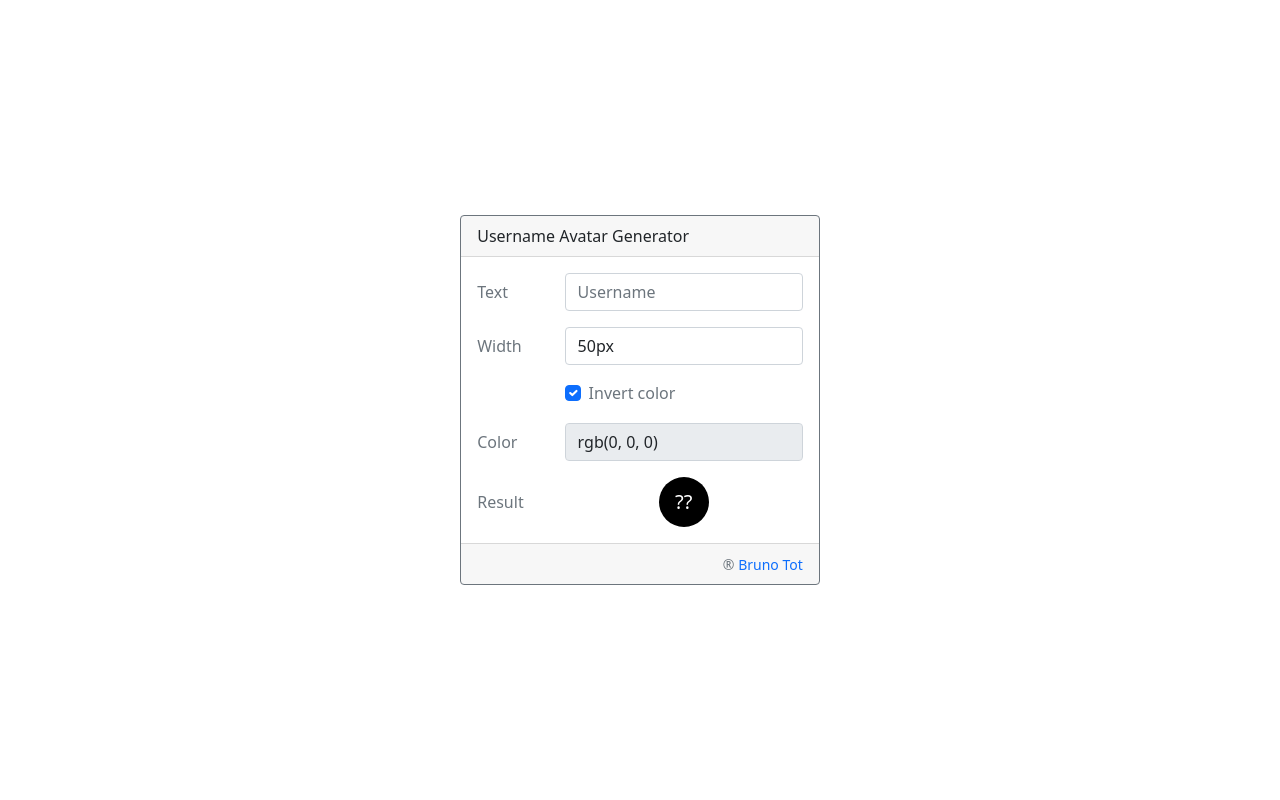
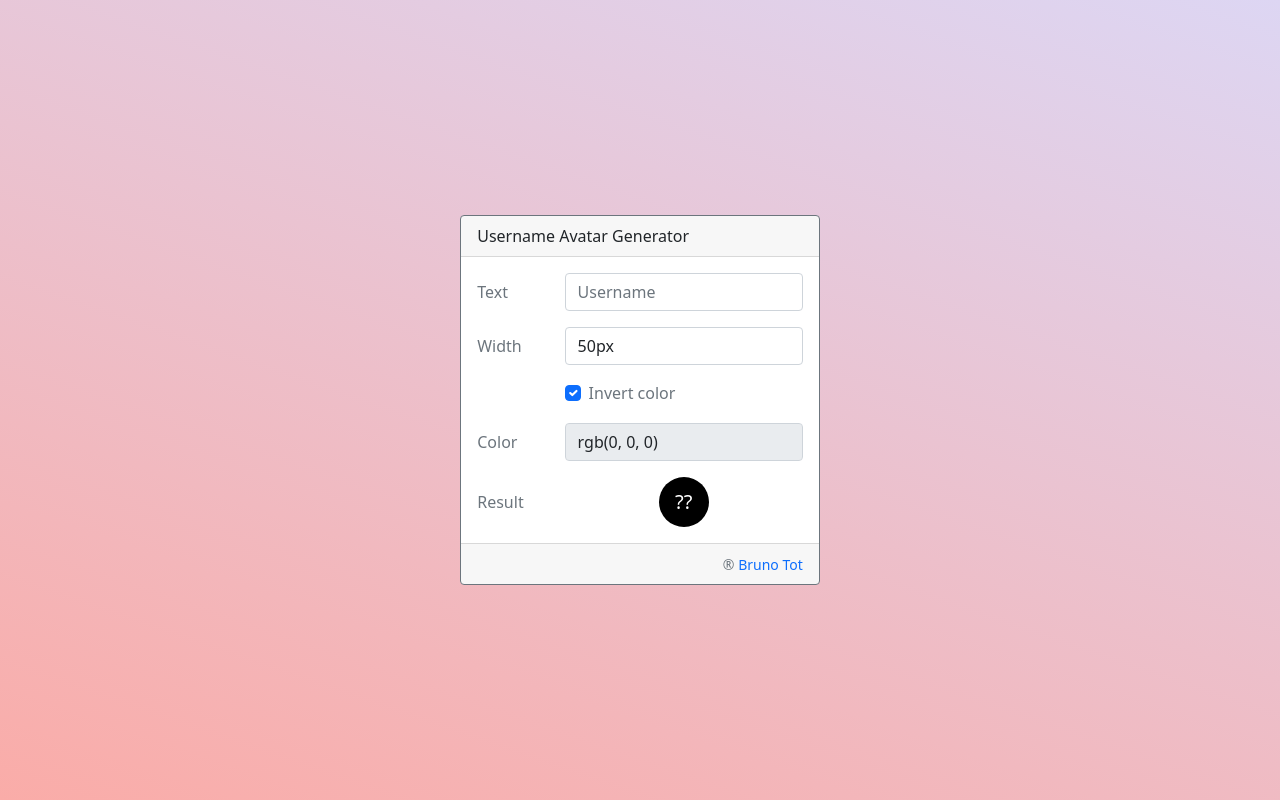
Before and after one commit to brunotot/username-avatar-generator, a plain HTML site: page index.html in a window 1280 px wide. Drawn offline with nearby package versions, Linux system fonts and the light colour scheme.

Commit message:
added background

```diff
--- a/styles.css
+++ b/styles.css
@@ -16,6 +16,8 @@ body {
     display: flex;
     justify-content: center;
     align-items: center;
+    background-color: #FAACA8;
+    background-image: linear-gradient(19deg, #FAACA8 0%, #DDD6F3 100%);
 }
 
 .card-body-custom {
```
